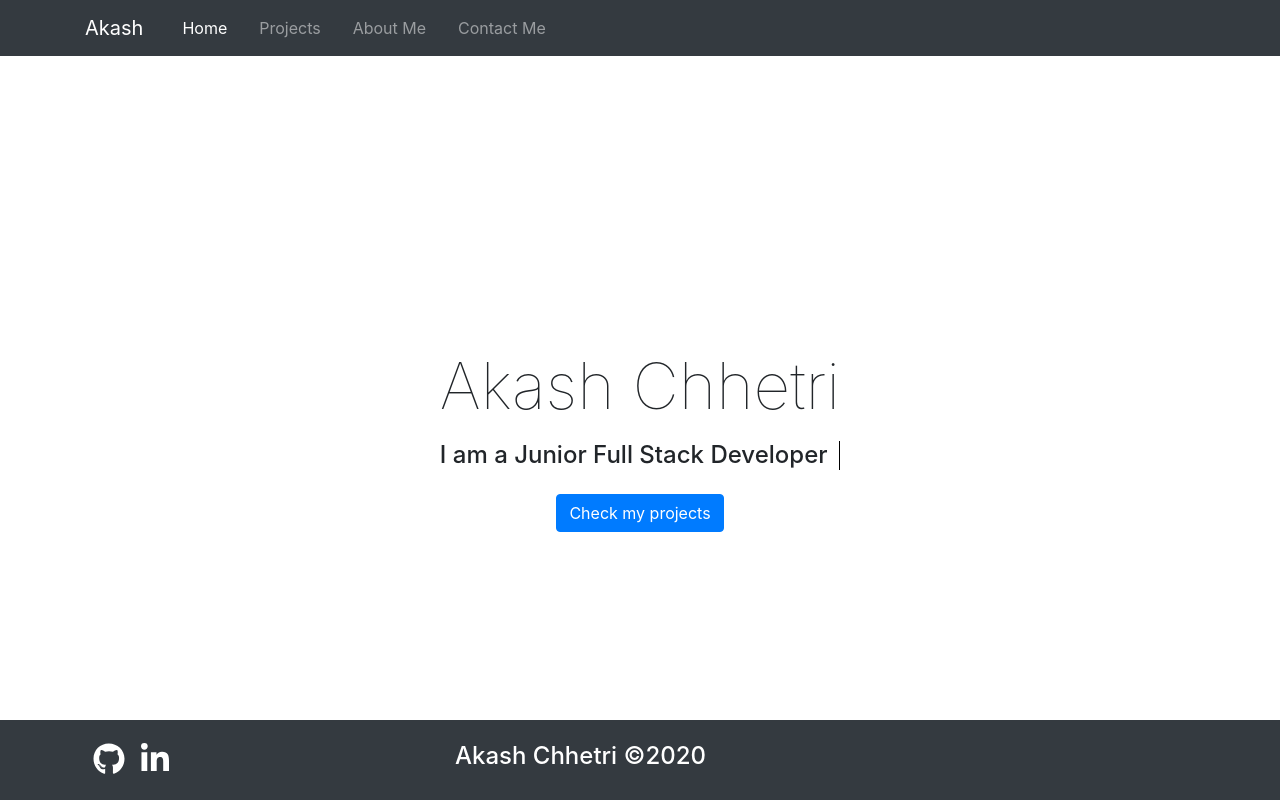
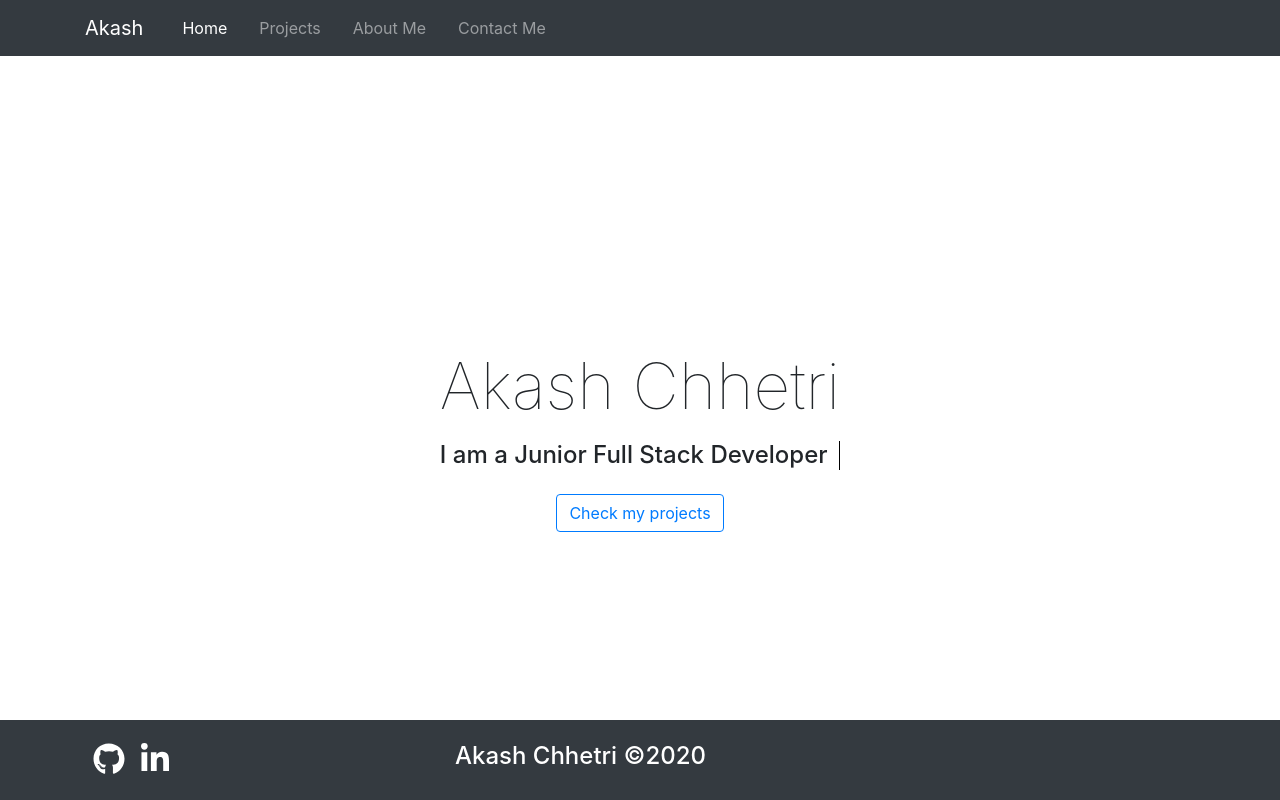
Before and after one commit to achhetr/portfolio, a React (Create React App) app: page / in a window 1280 px wide. Built offline with nearby package versions, Linux system fonts and the light colour scheme.

Commit message:
tags formatting added

```diff
--- a/package.json
+++ b/package.json
@@ -21,6 +21,7 @@
 		"react-router": "^5.2.0",
 		"react-router-dom": "^5.2.0",
 		"react-scripts": "3.4.3",
+		"react-uuid": "^1.0.2",
 		"sweetalert": "^2.1.2"
 	},
 	"scripts": {
--- a/src/components/HomePage/HomePage.js
+++ b/src/components/HomePage/HomePage.js
@@ -11,8 +11,8 @@ const HomePage = () => (
 			<h4 className={homeStyle.Profile}>
 				I am a Junior Full Stack Developer
 			</h4>
-			<Link to="/" className={homeStyle.ProjectBtn}>
-				<Button variant="primary">Check my projects</Button>
+			<Link to="/projects" className={homeStyle.ProjectBtn}>
+				<Button variant="outline-primary">Check my projects</Button>{' '}
 			</Link>
 		</div>
 	</div>
--- a/src/components/Projects/Project/Project.js
+++ b/src/components/Projects/Project/Project.js
@@ -1,10 +1,14 @@
 import React from 'react';
 import { Card, Col, Row } from 'react-bootstrap';
 import { FontAwesomeIcon } from '@fortawesome/react-fontawesome';
+import uuid from 'react-uuid';
 
 import projectStyle from './project.module.css';
 
 const Project = (props) => {
+	const tags = (tagList) => {
+		return tagList.map((tag) => <em key={uuid()}>{`#${tag} `}</em>);
+	};
 	return (
 		<Card className={projectStyle.Container}>
 			<Card className={projectStyle.Card}>
@@ -13,6 +17,11 @@ const Project = (props) => {
 					<Card.Title>{props.project.title} </Card.Title>
 					<Card.Text>{props.project.body}</Card.Text>
 				</Card.Body>
+				{props.project.tags ? (
+					<Card.Body>
+						<Card.Text>{tags}</Card.Text>
+					</Card.Body>
+				) : null}
 				<Card.Body>
 					<Row>
 						<Col xs={12} md={6} className={projectStyle.BtnCol}>
--- a/src/components/Projects/Projects.js
+++ b/src/components/Projects/Projects.js
@@ -1,5 +1,5 @@
 import React from 'react';
-import { Container, Row, Card } from 'react-bootstrap';
+import { Container, Row } from 'react-bootstrap';
 import Project from './Project/Project';
 
 import projectsStyle from './projects.module.css';
```
Also changed, not shown: 1 other file (tests, documents, lock files or other folders).
